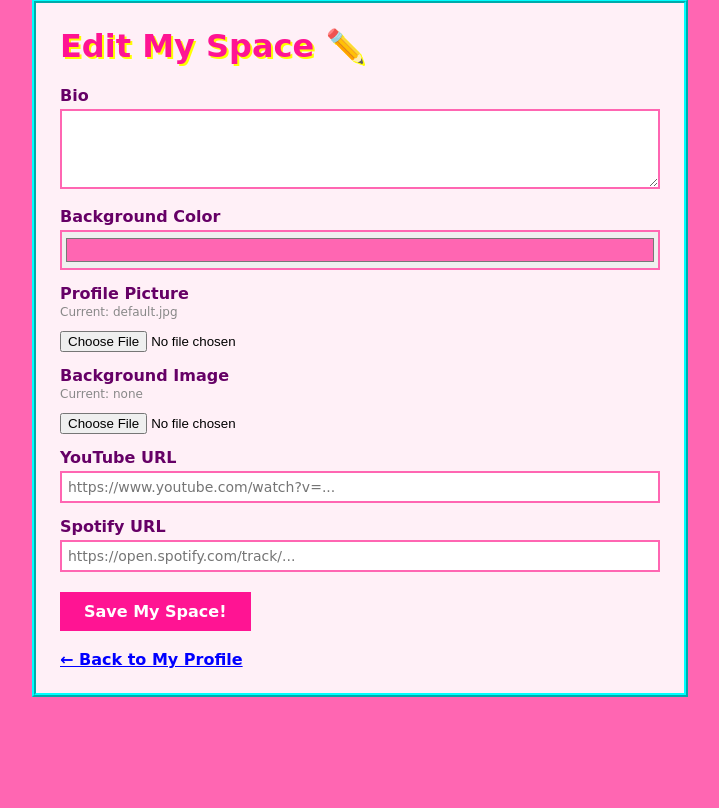
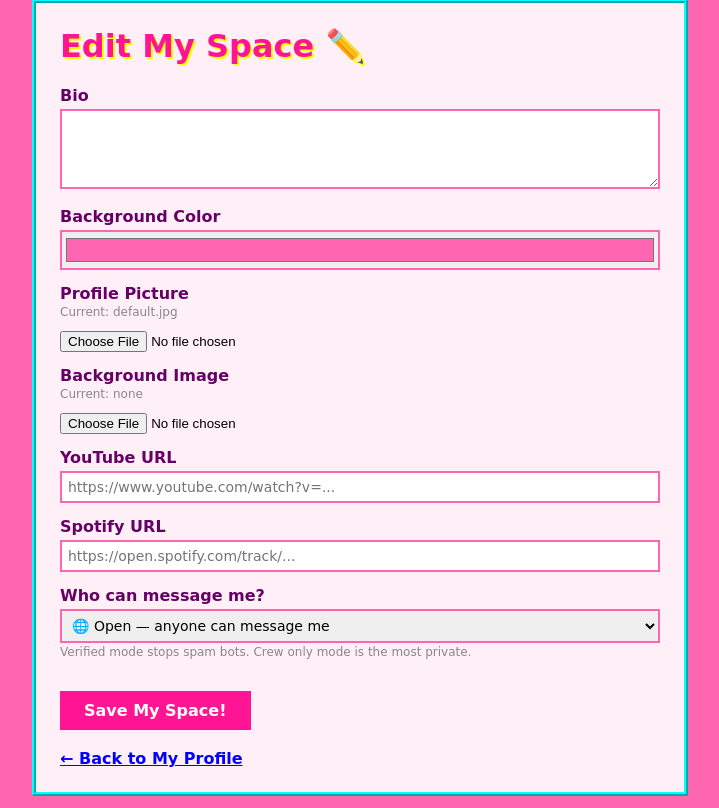
Before and after one commit to brickface082/millennial-space, a Flask app: page /edit in a window 1280 px wide. Shown: the part 60-868 px from the top of the page, without its empty margins (280-999 px from the left). Before the commit the page ends 757 px from the top, so only its background shows below. Run offline with Flask 3, Linux system fonts and the light colour scheme; the visitor is signed in with stand-in values (Sample User, id 1); data comes from the database, SQL or seed files in the repository.

Commit message:
feat: T028 message filter setting (open/verified/crew)
- Add msg_filter column to User model with bulletproof migration
- Open: anyone can message
- Verified: must answer a math question (server-side check, no JS bypass)
- Crew only: accepted crew members only
- Filter selector added to Edit My Space page

Co-Authored-By: Claude Sonnet 4.6 <noreply@anthropic.com>

```diff
--- a/app.py
+++ b/app.py
@@ -3,7 +3,8 @@ import re
 import secrets
 from PIL import Image
 from datetime import datetime
-from flask import Flask, render_template, redirect, url_for, request, flash, jsonify
+import random
+from flask import Flask, render_template, redirect, url_for, request, flash, jsonify, session
 from flask_sqlalchemy import SQLAlchemy
 from flask_bcrypt import Bcrypt
 from flask_login import LoginManager, UserMixin, login_user, current_user, logout_user, login_required
@@ -40,6 +41,7 @@ class User(db.Model, UserMixin):
     top8 = db.Column(db.String(200), default="")
     status = db.Column(db.String(10), default="online")
     last_seen = db.Column(db.DateTime, nullable=True)
+    msg_filter = db.Column(db.String(10), default="open")
 
     def __repr__(self):
         return f"User({self.username})"
@@ -171,6 +173,8 @@ def edit_profile():
         current_user.bg_color = request.form.get("bg_color", "#ff66b2")
         current_user.youtube_url = extract_url(request.form.get("youtube_url", ""))
         current_user.spotify_url = extract_url(request.form.get("spotify_url", ""))
+        mf = request.form.get("msg_filter", "open")
+        current_user.msg_filter = mf if mf in ("open", "verified", "crew") else "open"
         if request.files.get("profile_pic"):
             pic = request.files["profile_pic"]
             if pic.filename != "":
@@ -337,17 +341,58 @@ def search():
         results = User.query.filter(User.username.ilike(f"%{q}%")).limit(20).all()
     return render_template("search.html", q=q, results=results)
 
+def _check_msg_access(other):
+    """Return None if access granted, or a redirect response if blocked."""
+    f = other.msg_filter or "open"
+    if f == "open":
+        return None
+    if f == "crew":
+        req = get_crew_status(current_user.id, other.id)
+        if req and req.status == "accepted":
+            return None
+        flash(f"{other.username} only accepts messages from their crew.", "danger")
+        return redirect(url_for("profile", username=other.username))
+    if f == "verified":
+        flag = f"verified_for_{other.id}"
+        if session.get(flag):
+            return None
+        return redirect(url_for("chat_verify", username=other.username))
+    return None
+
 @app.route("/chat/<username>")
 @login_required
 def chat(username):
     other = User.query.filter_by(username=username).first_or_404()
     if other.id == current_user.id:
         return redirect(url_for("profile", username=current_user.username))
+    blocked = _check_msg_access(other)
+    if blocked:
+        return blocked
     messages = DirectMessage.query.filter(
         ((DirectMessage.from_id == current_user.id) & (DirectMessage.to_id == other.id)) |
         ((DirectMessage.from_id == other.id) & (DirectMessage.to_id == current_user.id))
     ).order_by(DirectMessage.timestamp.asc()).all()
     return render_template("chat.html", other=other, messages=messages)
+
+@app.route("/chat/<username>/verify", methods=["GET", "POST"])
+@login_required
+def chat_verify(username):
+    other = User.query.filter_by(username=username).first_or_404()
+    if other.id == current_user.id:
+        return redirect(url_for("profile", username=current_user.username))
+    if (other.msg_filter or "open") != "verified":
+        return redirect(url_for("chat", username=username))
+    if request.method == "POST":
+        answer = request.form.get("answer", "").strip()
+        correct = str(session.get(f"verify_answer_{other.id}", ""))
+        if answer == correct:
+            session[f"verified_for_{other.id}"] = True
+            return redirect(url_for("chat", username=username))
+        flash("Wrong answer — try again.", "danger")
+    a = random.randint(1, 12)
+    b = random.randint(1, 12)
+    session[f"verify_answer_{other.id}"] = a + b
+    return render_template("verify.html", other=other, a=a, b=b)
 
 @app.route("/chat/<username>/send", methods=["POST"])
 @login_required
@@ -415,6 +460,7 @@ with app.app_context():
             ("top8", "VARCHAR(200) DEFAULT ''"),
             ("status", "VARCHAR(10) DEFAULT 'online'"),
             ("last_seen", dt_type),
+            ("msg_filter", "VARCHAR(10) DEFAULT 'open'"),
         ]:
             if col not in existing:
                 conn.execute(db.text(f'ALTER TABLE "user" ADD COLUMN {col} {definition}'))
--- a/templates/edit_profile.html
+++ b/templates/edit_profile.html
@@ -54,6 +54,14 @@
         <label>Spotify URL</label>
         <input type="text" name="spotify_url" value="{{ current_user.spotify_url or '' }}" placeholder="https://open.spotify.com/track/...">
 
+        <label>Who can message me?</label>
+        <select name="msg_filter" style="font-family:inherit;font-size:14px;border:2px solid #ff66b2;padding:6px;margin-top:4px;width:100%;">
+            <option value="open"     {% if (current_user.msg_filter or 'open') == 'open'     %}selected{% endif %}>🌐 Open — anyone can message me</option>
+            <option value="verified" {% if (current_user.msg_filter or 'open') == 'verified' %}selected{% endif %}>🔐 Verified — must answer a math question first</option>
+            <option value="crew"     {% if (current_user.msg_filter or 'open') == 'crew'     %}selected{% endif %}>👥 Crew only — only my crew can message me</option>
+        </select>
+        <p class="section-note">Verified mode stops spam bots. Crew only mode is the most private.</p>
+
         <input type="submit" value="Save My Space!">
     </form>
 
```
Also changed, not shown: templates/verify.html (added, +46 -0 lines).
